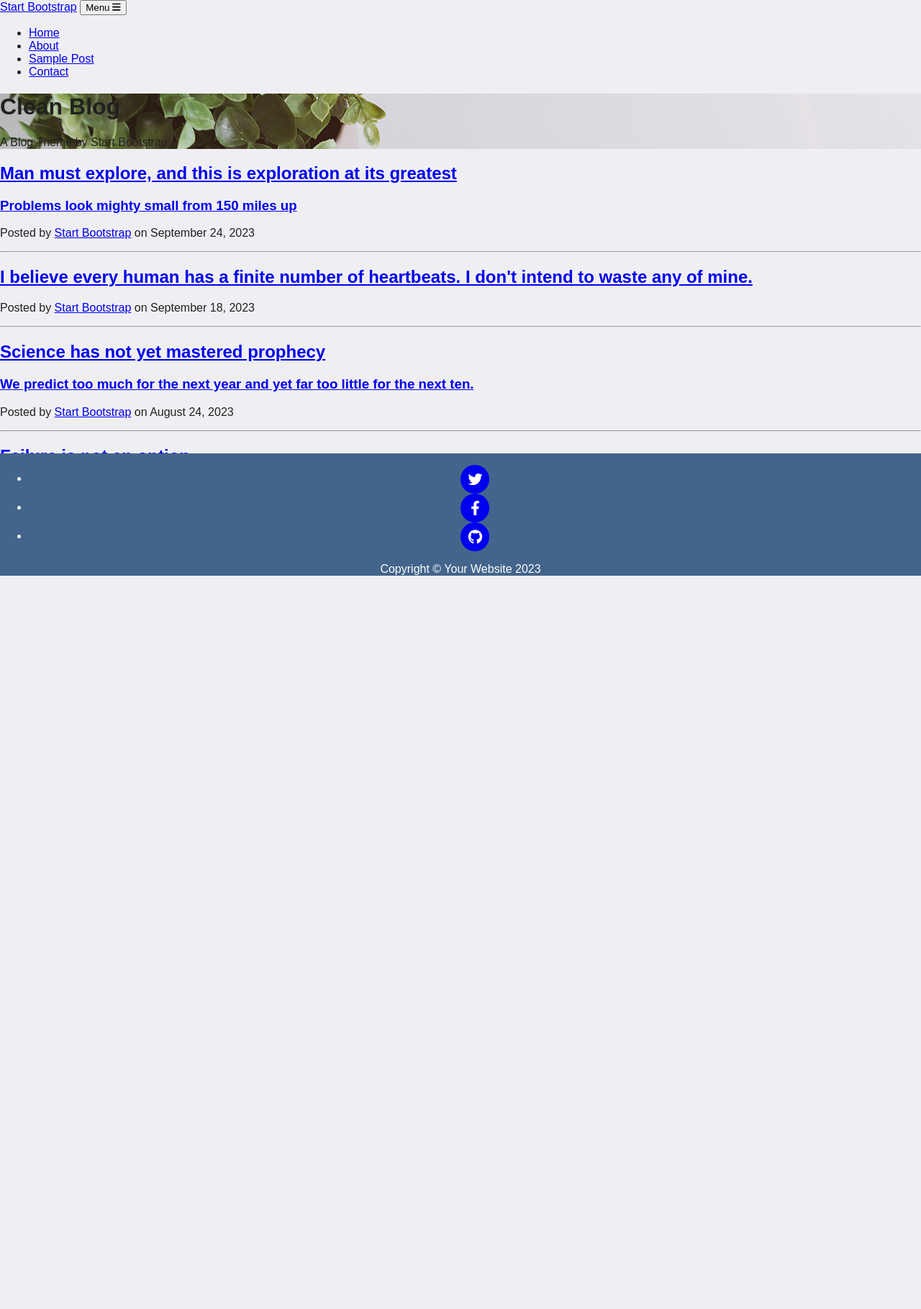
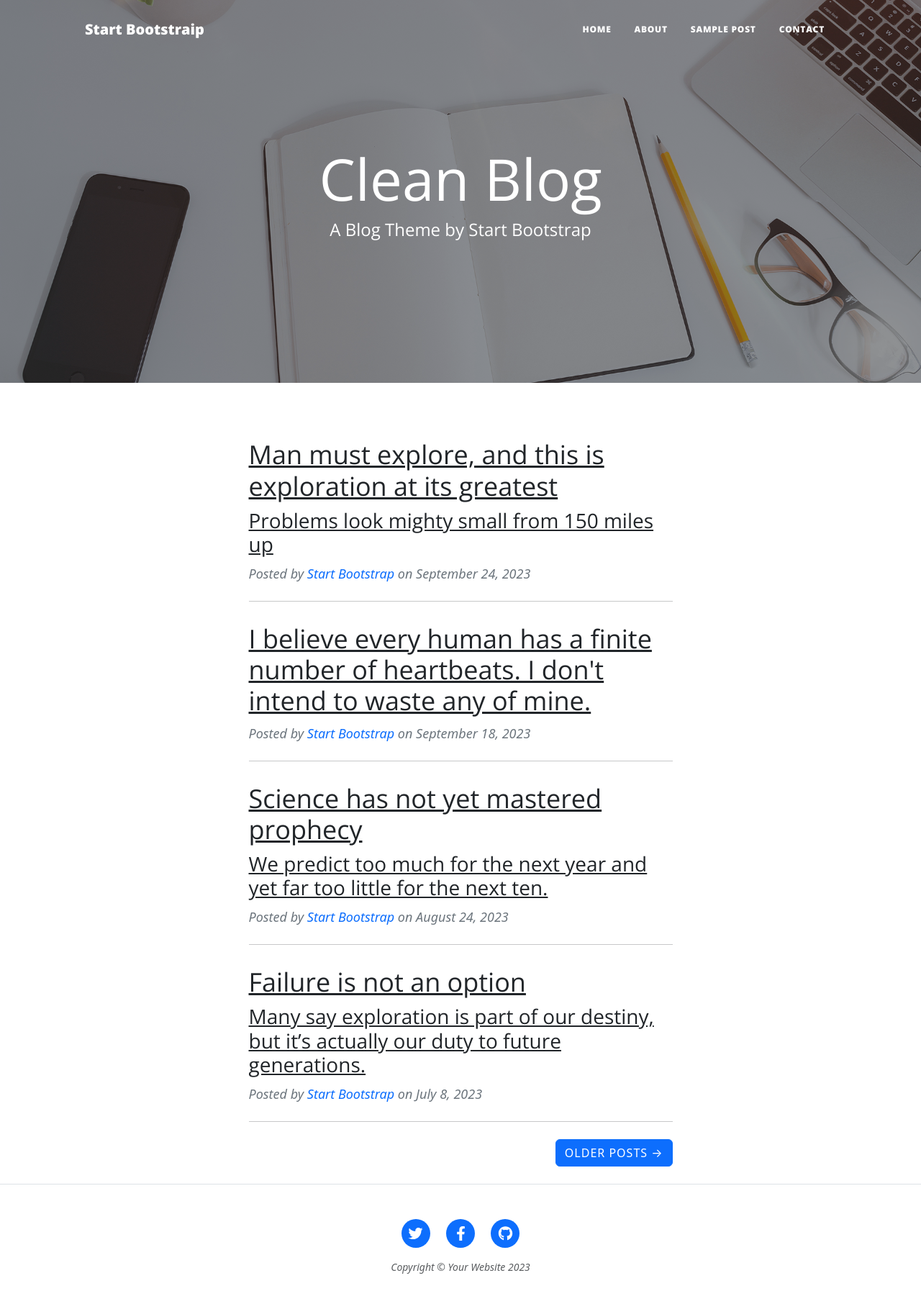
Before and after one commit to SeongjaeHong/BackendStudy, a Flask app: page / in a window 1280 px wide. Shown: the whole page at 72% size. Before the commit the page ends 800 px from the top, so only its background shows below. Run offline with Flask 3, Linux system fonts and the light colour scheme; some libraries are stand-ins or nearby versions.

Commit message:
Correct css path and bootstrap src

```diff
--- a/udemy/sec59-Blog_Capstone/main.py
+++ b/udemy/sec59-Blog_Capstone/main.py
@@ -3,8 +3,21 @@ from flask import Flask, render_template
 app = Flask(__name__)
 
 @app.route('/')
+@app.route('/index.html')
 def main():
     return render_template('index.html')
 
+@app.route('/post.html')
+def page_post():
+    return render_template('post.html')
+
+@app.route('/about.html')
+def page_about():
+    return render_template('about.html')
+
+@app.route('/contact.html')
+def page_contact():
+    return render_template('contact.html')
+
 if __name__ == '__main__':
     app.run(debug=True)
--- a/udemy/sec59-Blog_Capstone/templates/about.html
+++ b/udemy/sec59-Blog_Capstone/templates/about.html
@@ -13,7 +13,7 @@
         <link href="https://fonts.googleapis.com/css?family=Lora:400,700,400italic,700italic" rel="stylesheet" type="text/css" />
         <link href="https://fonts.googleapis.com/css?family=Open+Sans:300italic,400italic,600italic,700italic,800italic,400,300,600,700,800" rel="stylesheet" type="text/css" />
         <!-- Core theme CSS (includes Bootstrap)-->
-        <link href="css/styles.css" rel="stylesheet" />
+        <link href="static/css/styles.css" rel="stylesheet" />
     </head>
     <body>
         <!-- Navigation-->
@@ -96,7 +96,9 @@
             </div>
         </footer>
         <!-- Bootstrap core JS-->
-        <script src="https://cdn.jsdelivr.net/npm/bootstrap@5.2.3/dist/js/bootstrap.bundle.min.js"></script>
+        <script src="https://cdn.jsdelivr.net/npm/bootstrap@5.3.3/dist/js/bootstrap.bundle.min.js"
+        integrity="sha384-YvpcrYf0tY3lHB60NNkmXc5s9fDVZLESaAA55NDzOxhy9GkcIdslK1eN7N6jIeHz"
+        crossorigin="anonymous"></script>
         <!-- Core theme JS-->
         <script src="js/scripts.js"></script>
     </body>
--- a/udemy/sec59-Blog_Capstone/templates/index.html
+++ b/udemy/sec59-Blog_Capstone/templates/index.html
@@ -1,26 +1,33 @@
 <!DOCTYPE html>
 <html lang="en">
 <head>
-        <meta charset="utf-8" />
-        <meta name="viewport" content="width=device-width, initial-scale=1, shrink-to-fit=no" />
-        <meta name="description" content="" />
-        <meta name="author" content="" />
+    <meta charset="utf-8"/>
+    <meta name="viewport" content="width=device-width, initial-scale=1, shrink-to-fit=no"/>
+    <meta name="description" content=""/>
+    <meta name="author" content=""/>
     <title>Clean Blog - Start Bootstrap Theme</title>
-        <link rel="icon" type="image/x-icon" href="assets/favicon.ico" />
+    <link rel="icon" type="image/x-icon" href="{{ url_for('static', filename='assets/favicon.ico') }}"/>
     <!-- Font Awesome icons (free version)-->
     <script src="https://use.fontawesome.com/releases/v6.3.0/js/all.js" crossorigin="anonymous"></script>
     <!-- Google fonts-->
-        <link href="https://fonts.googleapis.com/css?family=Lora:400,700,400italic,700italic" rel="stylesheet" type="text/css" />
-        <link href="https://fonts.googleapis.com/css?family=Open+Sans:300italic,400italic,600italic,700italic,800italic,400,300,600,700,800" rel="stylesheet" type="text/css" />
+    <link href="https://fonts.googleapis.com/css?family=Lora:400,700,400italic,700italic" rel="stylesheet"
+          type="text/css"/>
+    <link href="https://fonts.googleapis.com/css?family=Open+Sans:300italic,400italic,600italic,700italic,800italic,400,300,600,700,800"
+          rel="stylesheet" type="text/css"/>
     <!-- Core theme CSS (includes Bootstrap)-->
-        <link href="css/styles.css" rel="stylesheet" />
+    <link href="{{ url_for('static', filename='css/styles.css') }}" rel="stylesheet"/>
+    <!-- Bootstrap CSS -->
+    <link href="https://cdn.jsdelivr.net/npm/bootstrap@5.3.3/dist/css/bootstrap.min.css" rel="stylesheet"
+          integrity="sha384-QWTKZyjpPEjISv5WaRU9OFeRpok6YctnYmDr5pNlyT2bRjXh0JMhjY6hW+ALEwIH" crossorigin="anonymous">
+
 </head>
 <body>
 <!-- Navigation-->
 <nav class="navbar navbar-expand-lg navbar-light" id="mainNav">
     <div class="container px-4 px-lg-5">
-                <a class="navbar-brand" href="index.html">Start Bootstrap</a>
-                <button class="navbar-toggler" type="button" data-bs-toggle="collapse" data-bs-target="#navbarResponsive" aria-controls="navbarResponsive" aria-expanded="false" aria-label="Toggle navigation">
+        <a class="navbar-brand" href="index.html">Start Bootstraip</a>
+        <button class="navbar-toggler" type="button" data-bs-toggle="collapse" data-bs-target="#navbarResponsive"
+                aria-controls="navbarResponsive" aria-expanded="false" aria-label="Toggle navigation">
             Menu
             <i class="fas fa-bars"></i>
         </button>
@@ -64,10 +71,11 @@
                 </p>
             </div>
             <!-- Divider-->
-                    <hr class="my-4" />
+            <hr class="my-4"/>
             <!-- Post preview-->
             <div class="post-preview">
-                        <a href="post.html"><h2 class="post-title">I believe every human has a finite number of heartbeats. I don't intend to waste any of mine.</h2></a>
+                <a href="post.html"><h2 class="post-title">I believe every human has a finite number of heartbeats. I
+                    don't intend to waste any of mine.</h2></a>
                 <p class="post-meta">
                     Posted by
                     <a href="#!">Start Bootstrap</a>
@@ -75,12 +83,13 @@
                 </p>
             </div>
             <!-- Divider-->
-                    <hr class="my-4" />
+            <hr class="my-4"/>
             <!-- Post preview-->
             <div class="post-preview">
                 <a href="post.html">
                     <h2 class="post-title">Science has not yet mastered prophecy</h2>
-                            <h3 class="post-subtitle">We predict too much for the next year and yet far too little for the next ten.</h3>
+                    <h3 class="post-subtitle">We predict too much for the next year and yet far too little for the next
+                        ten.</h3>
                 </a>
                 <p class="post-meta">
                     Posted by
@@ -89,12 +98,13 @@
                 </p>
             </div>
             <!-- Divider-->
-                    <hr class="my-4" />
+            <hr class="my-4"/>
             <!-- Post preview-->
             <div class="post-preview">
                 <a href="post.html">
                     <h2 class="post-title">Failure is not an option</h2>
-                            <h3 class="post-subtitle">Many say exploration is part of our destiny, but it’s actually our duty to future generations.</h3>
+                    <h3 class="post-subtitle">Many say exploration is part of our destiny, but it’s actually our duty to
+                        future generations.</h3>
                 </a>
                 <p class="post-meta">
                     Posted by
@@ -103,9 +113,10 @@
                 </p>
             </div>
             <!-- Divider-->
-                    <hr class="my-4" />
+            <hr class="my-4"/>
             <!-- Pager-->
-                    <div class="d-flex justify-content-end mb-4"><a class="btn btn-primary text-uppercase" href="#!">Older Posts →</a></div>
+            <div class="d-flex justify-content-end mb-4"><a class="btn btn-primary text-uppercase" href="#!">Older Posts
+                →</a></div>
         </div>
     </div>
 </div>
@@ -146,7 +157,10 @@
     </div>
 </footer>
 <!-- Bootstrap core JS-->
-        <script src="https://cdn.jsdelivr.net/npm/bootstrap@5.2.3/dist/js/bootstrap.bundle.min.js"></script>
+<script src="https://cdn.jsdelivr.net/npm/bootstrap@5.3.3/dist/js/bootstrap.bundle.min.js"
+        integrity="sha384-YvpcrYf0tY3lHB60NNkmXc5s9fDVZLESaAA55NDzOxhy9GkcIdslK1eN7N6jIeHz"
+        crossorigin="anonymous"></script>
+
 <!-- Core theme JS-->
 <script src="js/scripts.js"></script>
 </body>
--- a/udemy/sec59-Blog_Capstone/templates/post.html
+++ b/udemy/sec59-Blog_Capstone/templates/post.html
@@ -13,7 +13,7 @@
         <link href="https://fonts.googleapis.com/css?family=Lora:400,700,400italic,700italic" rel="stylesheet" type="text/css" />
         <link href="https://fonts.googleapis.com/css?family=Open+Sans:300italic,400italic,600italic,700italic,800italic,400,300,600,700,800" rel="stylesheet" type="text/css" />
         <!-- Core theme CSS (includes Bootstrap)-->
-        <link href="css/styles.css" rel="stylesheet" />
+        <link href="static/css/styles.css" rel="stylesheet" />
     </head>
     <body>
         <!-- Navigation-->
@@ -120,7 +120,9 @@
             </div>
         </footer>
         <!-- Bootstrap core JS-->
-        <script src="https://cdn.jsdelivr.net/npm/bootstrap@5.2.3/dist/js/bootstrap.bundle.min.js"></script>
+        <script src="https://cdn.jsdelivr.net/npm/bootstrap@5.3.3/dist/js/bootstrap.bundle.min.js"
+        integrity="sha384-YvpcrYf0tY3lHB60NNkmXc5s9fDVZLESaAA55NDzOxhy9GkcIdslK1eN7N6jIeHz"
+        crossorigin="anonymous"></script>
         <!-- Core theme JS-->
         <script src="js/scripts.js"></script>
     </body>
```
Also changed, not shown: udemy/sec59-Blog_Capstone/templates/contact.html (+37 -22 lines). Lines whose indentation alone changed are shown as unchanged.
